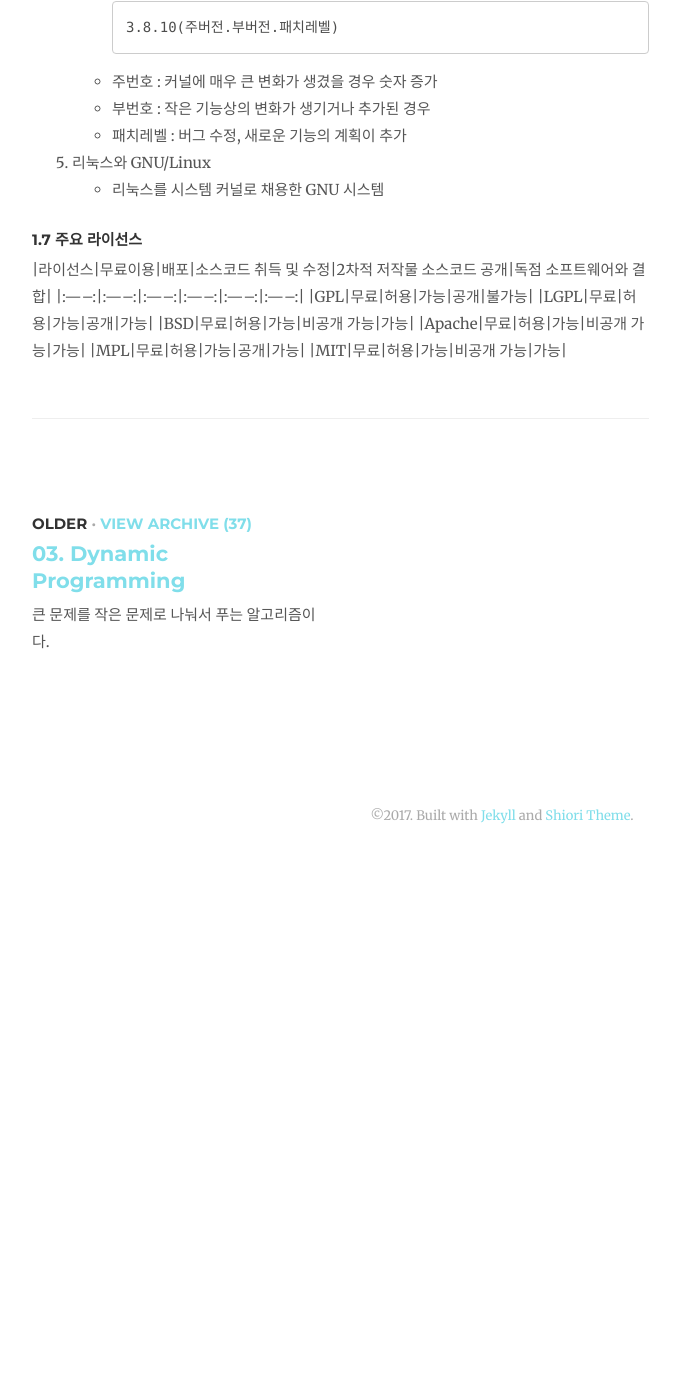
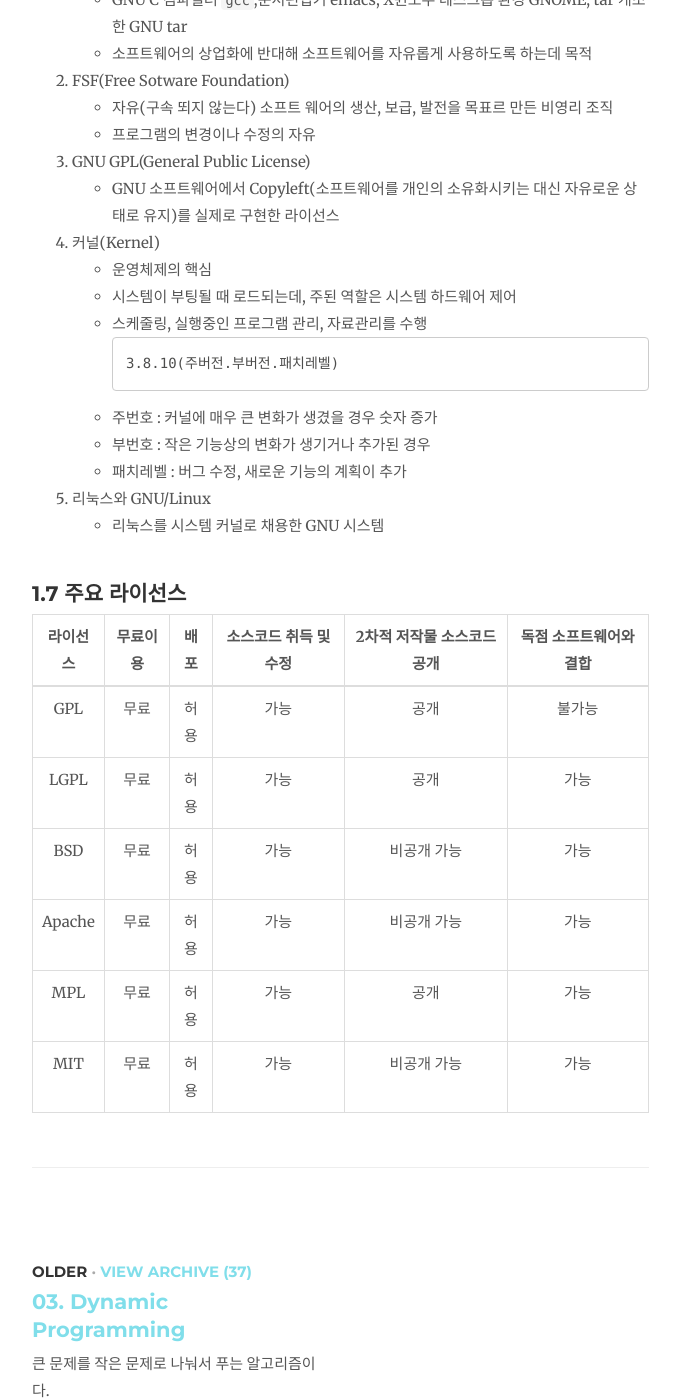
Before and after one commit to dh00023/dh00023.github.io, a Jekyll site: the page built from _posts/2017-11-02-linux-01.md, in a window 1280 px wide and 1400 px high, scrolled down 4422 px. Shown: the whole window, without its empty margins (138-818 px from the left). Built offline with Jekyll 4.4.1, drawn with Linux system fonts in a browser that asks for light colours; nearby versions of some CDN libraries; comment, search, counter and statistics services are not loaded; before the commit the page ends 5290 px from its top, so only the background shows below that; some of the changed text lies outside the part shown.

Commit message:
표 오류 수정

```diff
--- a/_posts/2017-11-02-linux-01.md
+++ b/_posts/2017-11-02-linux-01.md
@@ -3,7 +3,8 @@ title: "01. 리눅스의 이해"
 tag: linux
 ---
 
-### 1.1 리눅스의 특징
+## 1.1 리눅스의 특징
+
 1. 다중 사용자 및 다중 처리 시스템
 2. 완전히 공개된 시스템
 3. 뛰어난 네트워크 환경(이더넷, SLIP, PPP, ATM + TCP/IP, IPX, AppleTalk)
@@ -15,12 +16,14 @@ tag: linux
 9. 다양한 응용프로그램의 제공(커널, 셸(Shell), X Window 시스템, 편집기, 서버 및 클라이언트 프로그램, 개발도구, 보안도구)
 10. 다양한 배포판의 존재
 
-### 1.2 리눅스의 단점
+## 1.2 리눅스의 단점
+
 1. 기술지원의 부족(사용하면서 발생하는 문제점들은 모두 사용자의 몫)
 2. 특정 하드웨어에 대한 지원이 부족
 3. 사용자의 숙련된 기술이 요구
 
-### 1.3 리눅스의 기술적인 특징
+## 1.3 리눅스의 기술적인 특징
+
 1. 계층적인 파일 구조
 	- 리눅스의 파일 구조는 `/`(root)를 지준으로 그 하위 디렉터리에 `usr`,`var`,`bin`이 존재하고, `usr`밑에는 `local`,`src`등의 디렉터리가 존재한다. 이러한 구조를 **계층적 파일 구조**라하며, **트리구조**라고도한다.
 
@@ -65,6 +68,7 @@ $ ls | sort | more
 	- 표준 입출력이 아닌 다른 입출력으로 변경할 때 사용
 	- 즉, 출력 결과를 파일로 저장하거나 파일의 내용을 프로세스의 입력으로 사용
 	- 종류
+
 |기호|설명|
 |------|------|
 |>|프로세스의 출력을 표준 출력에서 다른 출력으로 변경|
@@ -72,7 +76,8 @@ $ ls | sort | more
 |<|프로세스의 입력을 표준 입력에서 다른 입력으로 변경|
 |<<|기호 뒤에 지정한 문자열을 입력으로 받아 해당 문자열이 나오기 전까지를 표준 입력을 삼아 해당 내용 출력|
 
-### 1.4 리눅스 디렉터리 종류와 특징
+## 1.4 리눅스 디렉터리 종류와 특징
+
 
 **디렉터리(Directory)**란 파일을 보관하는 곳이다. 다수의 디렉터리가 트리 구조르 갖추어 계층적으로 관리한다.
 
@@ -103,12 +108,14 @@ $ ls | sort | more
 |/lib64|64비트용 리눅스를 설치하는 경우에 생성되는 라이브러리|
 |/run|부팅 이후에 동작중인 프로세스의 런타임 데이터를 저장하고 있는 디렉터리, 재부팅 하면 다시 생성됨|
 
-### 1.1.5 리눅스 배포판
+## 1.1.5 리눅스 배포판
+
 초기 리눅스는 운영체제의 핵심인 커널(Kernel)을 지칭하였으나, 리눅스 커널과 GNU 프로젝트의 라이브러리와 도구들이 포함되면서 하나의 운영체제로 발전하게 되었다. 이렇게 탄생하게된 운영체제를 **GNU/Linux**라 한다. 커널 이외의 핵심적인 부분을 GNU정신을 바탕으로 만들어진 다양한 자유소프트웨어와 공개 프로그램을 모아서 하나의 운영체제로 만든 것이다.
 - 기업 차원 : 레드햇 리눅스, 수세 리눅스, 우분투
 - 커뮤니티 차원 : 데비안, 젠투 리눅스
 
-### 1.6 리눅스 등장에 영향을 준 요소와 관련 용어
+## 1.6 리눅스 등장에 영향을 준 요소와 관련 용어
+
 1. GNU
 	- GNU는 유닉스가 아니다라는 뜻으로 유닉스와 호환되면서 더 강력한 운영체제를 만들고자하는 프로젝트
 	- GNU C 컴파일러 `gcc`,문서편집기 emacs, X윈도우 데스크톱 환경 GNOME, tar 개조한 GNU tar
@@ -135,7 +142,8 @@ $ ls | sort | more
 5. 리눅스와 GNU/Linux
 	- 리눅스를 시스템 커널로 채용한 GNU 시스템
 
-### 1.7 주요 라이선스
+## 1.7 주요 라이선스
+
 |라이선스|무료이용|배포|소스코드 취득 및 수정|2차적 저작물 소스코드 공개|독점 소프트웨어와 결합|
 |:-----:|:-----:|:-----:|:-----:|:-----:|:-----:|
 |GPL|무료|허용|가능|공개|불가능|
```
